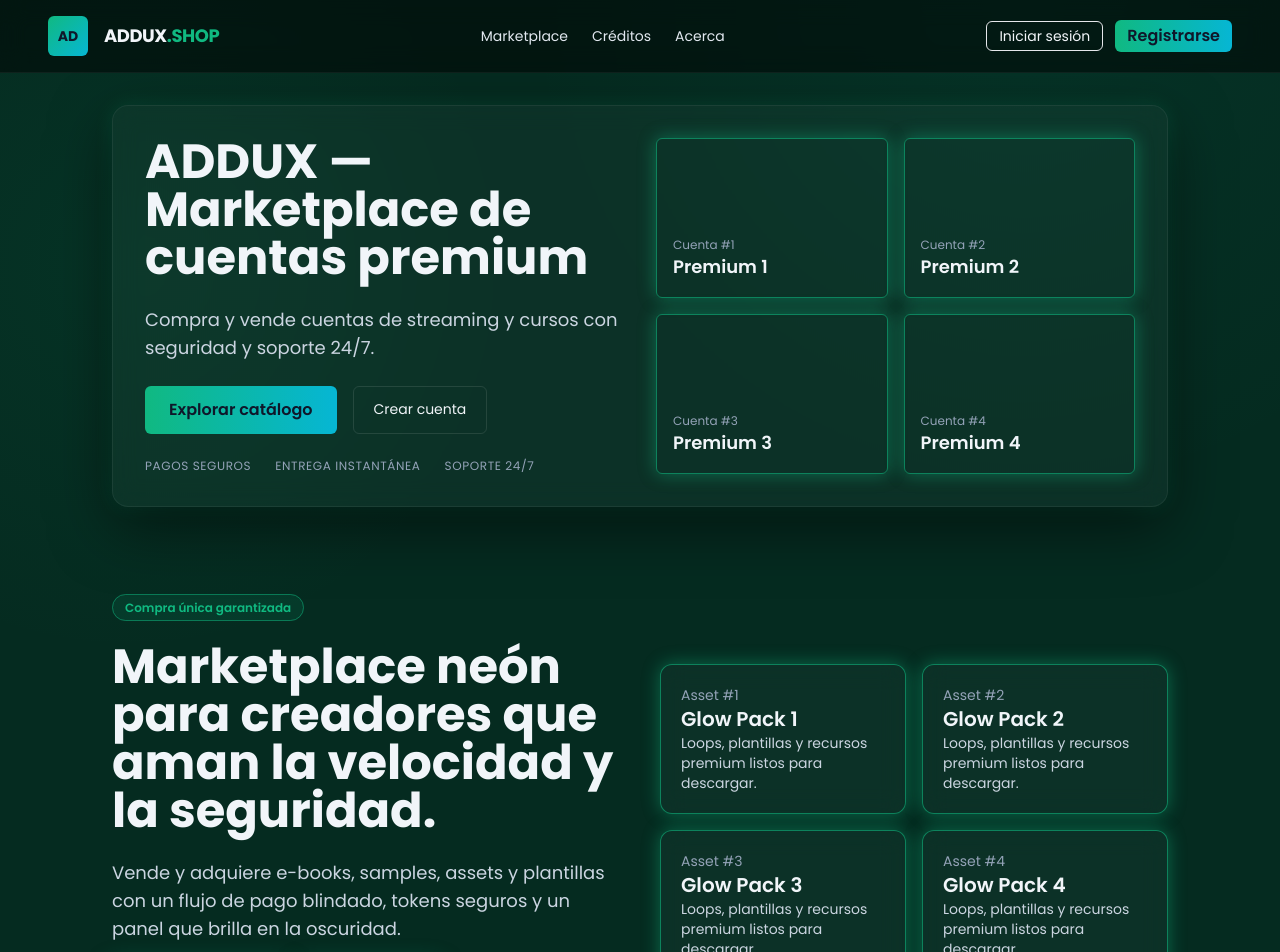
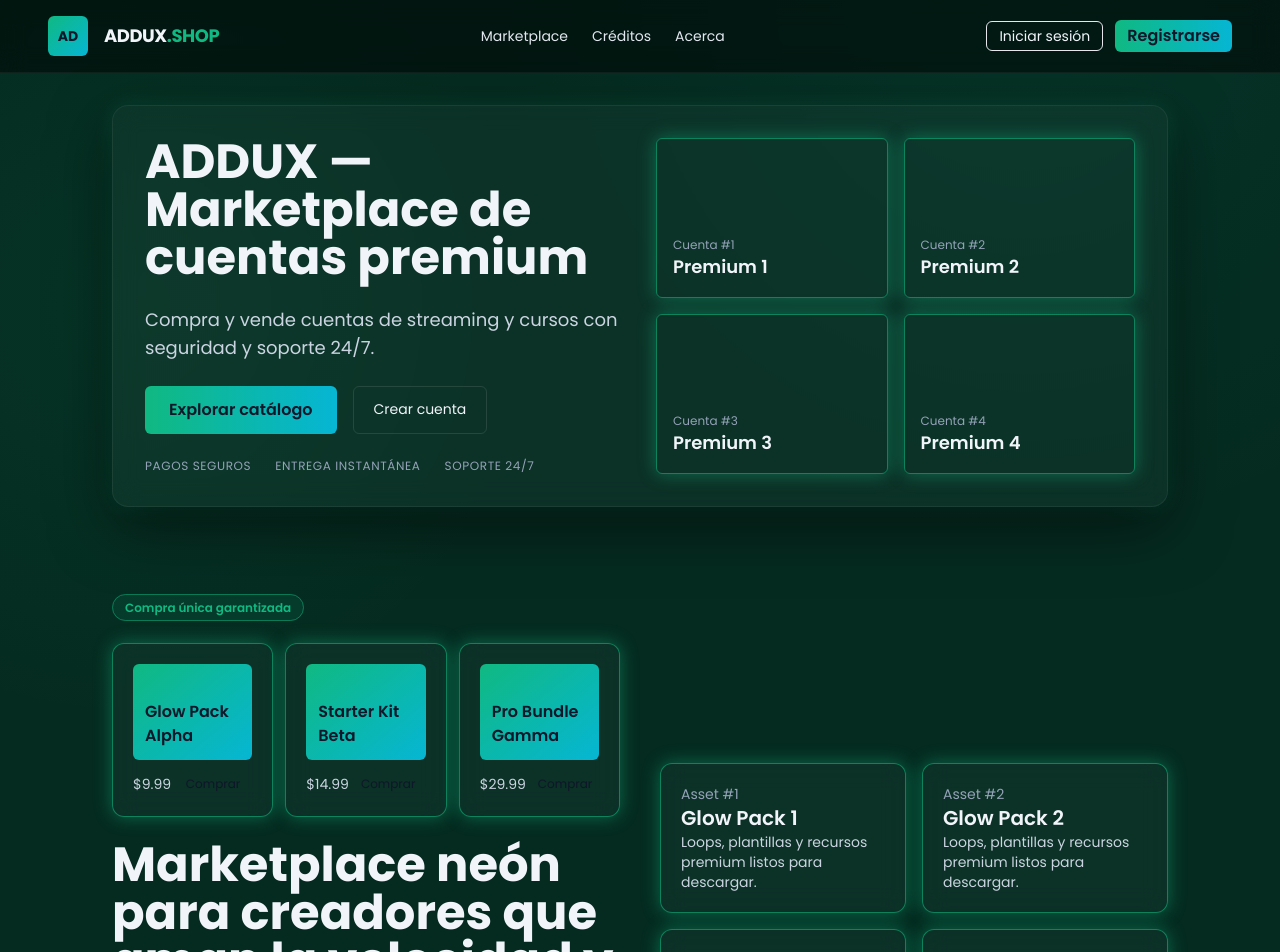
Before and after one commit to wilmer73964430/wilmerdev, a Next.js app in the folder frontend/: page / in a window 1280 px wide. Shown: the top 952 px of the page. Built offline with nearby package versions, Linux system fonts and the light colour scheme.

Commit message:
feat(frontend): add sample product cards under 'Compra única garantizada' on home

```diff
--- a/frontend/pages/index.tsx
+++ b/frontend/pages/index.tsx
@@ -14,6 +14,26 @@ export default function Home() {
       <section className="grid md:grid-cols-2 gap-10 items-center">
         <div className="space-y-6">
           <Badge tone="purple">Compra única garantizada</Badge>
+
+          {/* Productos de prueba justo después del badge */}
+          <div className="grid grid-cols-2 sm:grid-cols-3 gap-3 mt-2">
+            {[
+              { id: 1, title: 'Glow Pack Alpha', price: '9.99' },
+              { id: 2, title: 'Starter Kit Beta', price: '14.99' },
+              { id: 3, title: 'Pro Bundle Gamma', price: '29.99' }
+            ].map((p) => (
+              <Card key={p.id}>
+                <div className="h-24 w-full rounded-md bg-gradient-to-br from-neon-green to-neon-teal flex items-end p-3 text-slate-900 font-semibold">
+                  {p.title}
+                </div>
+                <div className="mt-3 flex items-center justify-between">
+                  <div className="text-sm text-slate-300">${p.price}</div>
+                  <Link href="/checkout" className="text-xs bg-neon text-slate-900 px-3 py-1 rounded-full">Comprar</Link>
+                </div>
+              </Card>
+            ))}
+          </div>
+
           <h1 className="text-4xl md:text-5xl font-bold leading-tight">
             Marketplace neón para creadores que aman la velocidad y la seguridad.
           </h1>
```
